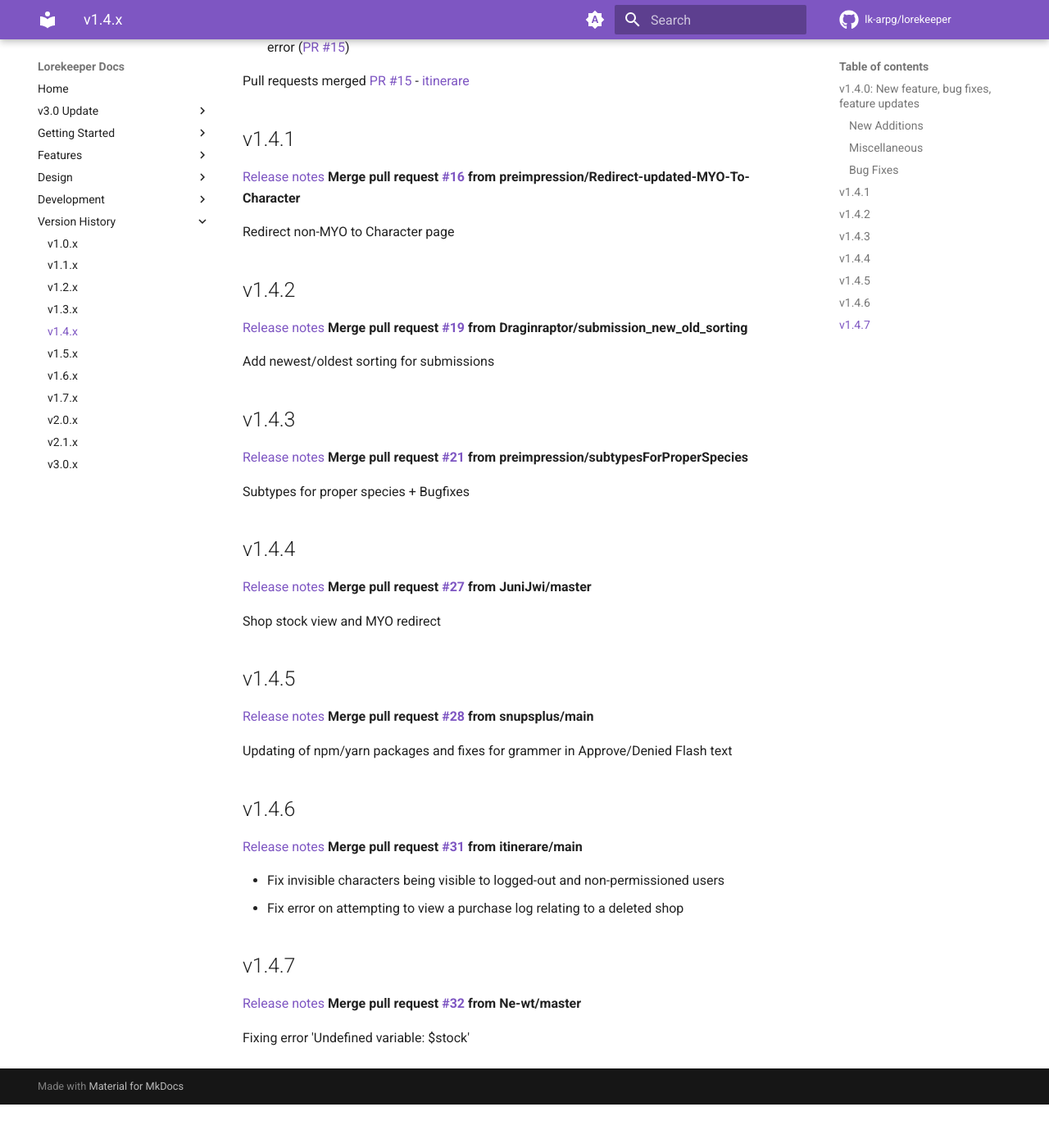
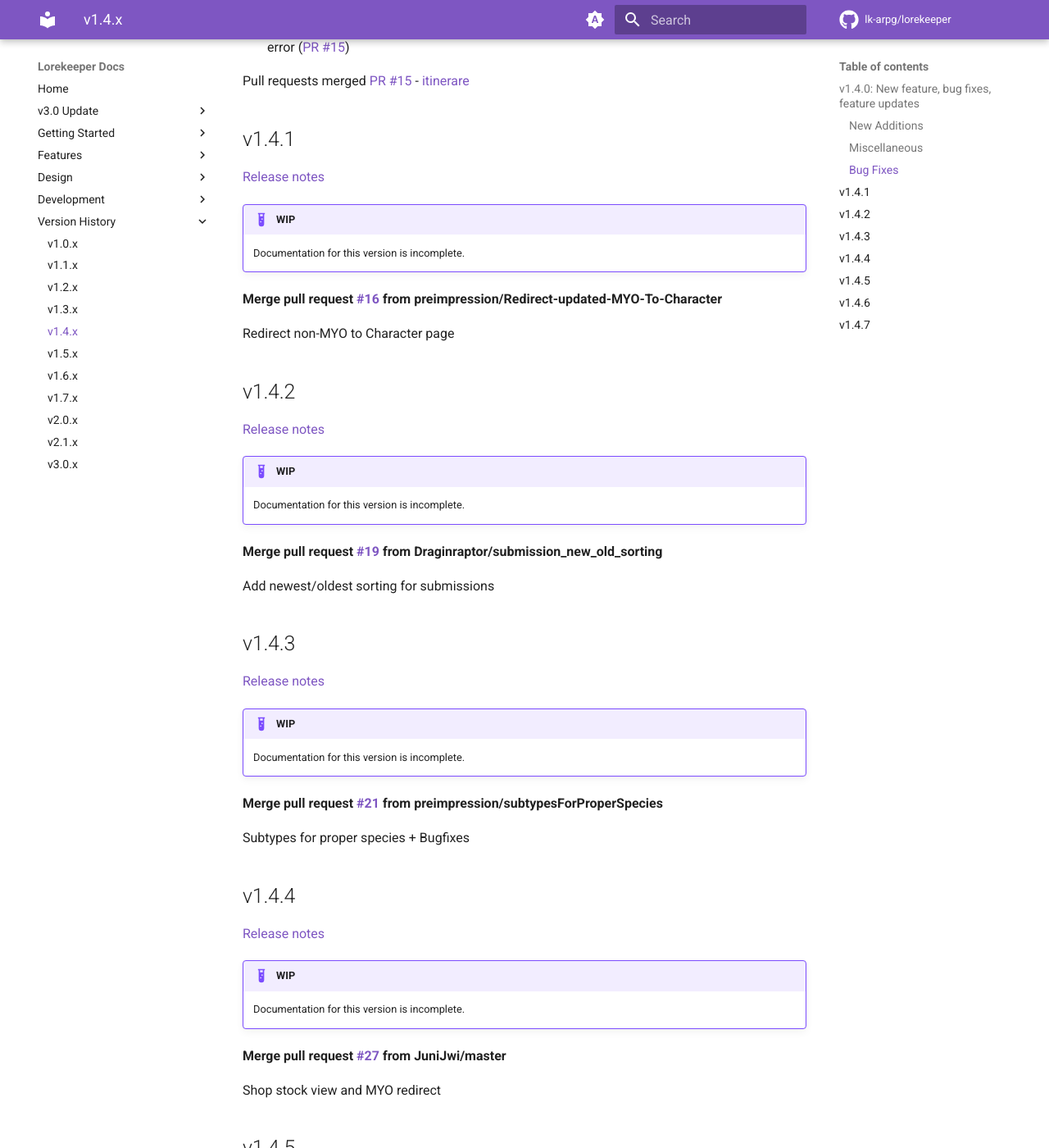
Before and after one commit to lk-arpg/lk-docs, an MkDocs documentation site: the page built from docs/version-history/v1.4.md, in a window 1280 px wide and 1400 px high, scrolled down 1933 px. Shown: the whole window at 82% size. Built offline with MkDocs 1.6.1 and Material for MkDocs 9.7.7, drawn with Linux system fonts in a browser that asks for light colours; comment, search, counter and statistics services are not loaded; the version menu is left out; before the commit the page ends 3280 px from its top, so only the background shows below that; some of the changed text lies outside the part shown.

Commit message:
Added WIP warnings to incomplete versions

```diff
--- a/docs/version-history/v1.4.md
+++ b/docs/version-history/v1.4.md
@@ -38,36 +38,66 @@ Pull requests merged
 
 ## v1.4.1
 [Release notes](https://github.com/lk-arpg/lorekeeper/releases/tag/v1.4.1)
+
+!!! example "WIP"
+
+    Documentation for this version is incomplete.
+
 **Merge pull request [#16](https://github.com/lk-arpg/lorekeeper/pull/16) from preimpression/Redirect-updated-MYO-To-Character**
 
 Redirect non-MYO to Character page
 
 ## v1.4.2
 [Release notes](https://github.com/lk-arpg/lorekeeper/releases/tag/v1.4.2)
+
+!!! example "WIP"
+
+    Documentation for this version is incomplete.
+
 **Merge pull request [#19](https://github.com/lk-arpg/lorekeeper/pull/19) from Draginraptor/submission_new_old_sorting**
 
 Add newest/oldest sorting for submissions
 
 ## v1.4.3
 [Release notes](https://github.com/lk-arpg/lorekeeper/releases/tag/v1.4.3)
+
+!!! example "WIP"
+
+    Documentation for this version is incomplete.
+
 **Merge pull request [#21](https://github.com/lk-arpg/lorekeeper/pull/21) from preimpression/subtypesForProperSpecies**
 
 Subtypes for proper species + Bugfixes
 
 ## v1.4.4
 [Release notes](https://github.com/lk-arpg/lorekeeper/releases/tag/v1.4.4)
+
+!!! example "WIP"
+
+    Documentation for this version is incomplete.
+
 **Merge pull request [#27](https://github.com/lk-arpg/lorekeeper/pull/27) from JuniJwi/master**
 
 Shop stock view and MYO redirect
 
 ## v1.4.5
 [Release notes](https://github.com/lk-arpg/lorekeeper/releases/tag/v1.4.5)
+
+!!! example "WIP"
+
+    Documentation for this version is incomplete.
+
 **Merge pull request [#28](https://github.com/lk-arpg/lorekeeper/pull/28) from snupsplus/main**
 
 Updating of npm/yarn packages and fixes for grammer in Approve/Denied Flash text
 
 ## v1.4.6
 [Release notes](https://github.com/lk-arpg/lorekeeper/releases/tag/v1.4.6)
+
+!!! example "WIP"
+
+    Documentation for this version is incomplete.
+
 **Merge pull request [#31](https://github.com/lk-arpg/lorekeeper/pull/31) from itinerare/main**
 
 - Fix invisible characters being visible to logged-out and non-permissioned users
@@ -75,6 +105,11 @@ Updating of npm/yarn packages and fixes for grammer in Approve/Denied Flash text
 
 ## v1.4.7
 [Release notes](https://github.com/lk-arpg/lorekeeper/releases/tag/v1.4.7)
+
+!!! example "WIP"
+
+    Documentation for this version is incomplete.
+
 **Merge pull request [#32](https://github.com/lk-arpg/lorekeeper/pull/32) from Ne-wt/master**
 
 Fixing error 'Undefined variable: $stock'
```
Also changed, not shown: docs/version-history/v1.5.md (+5 -0 lines), docs/version-history/v1.6.md (+5 -0 lines), docs/version-history/v1.7.md (+15 -0 lines).
